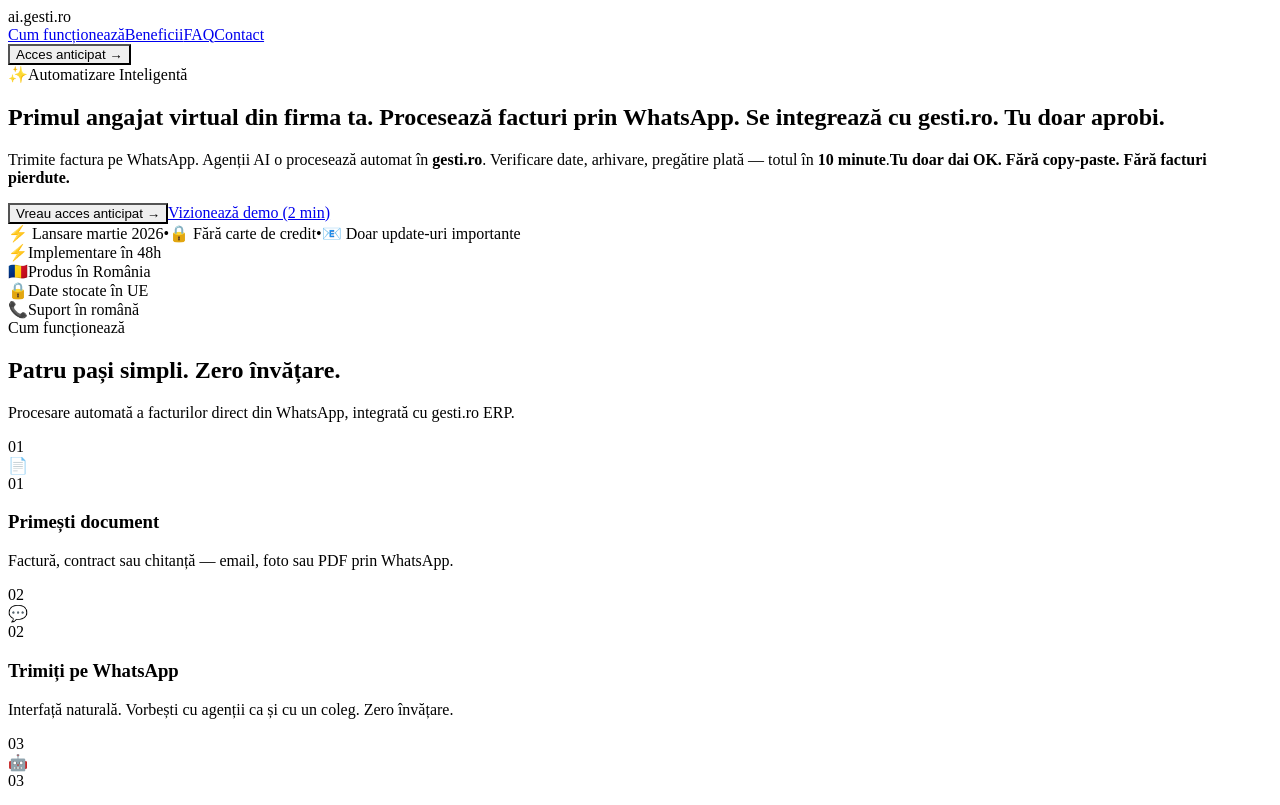
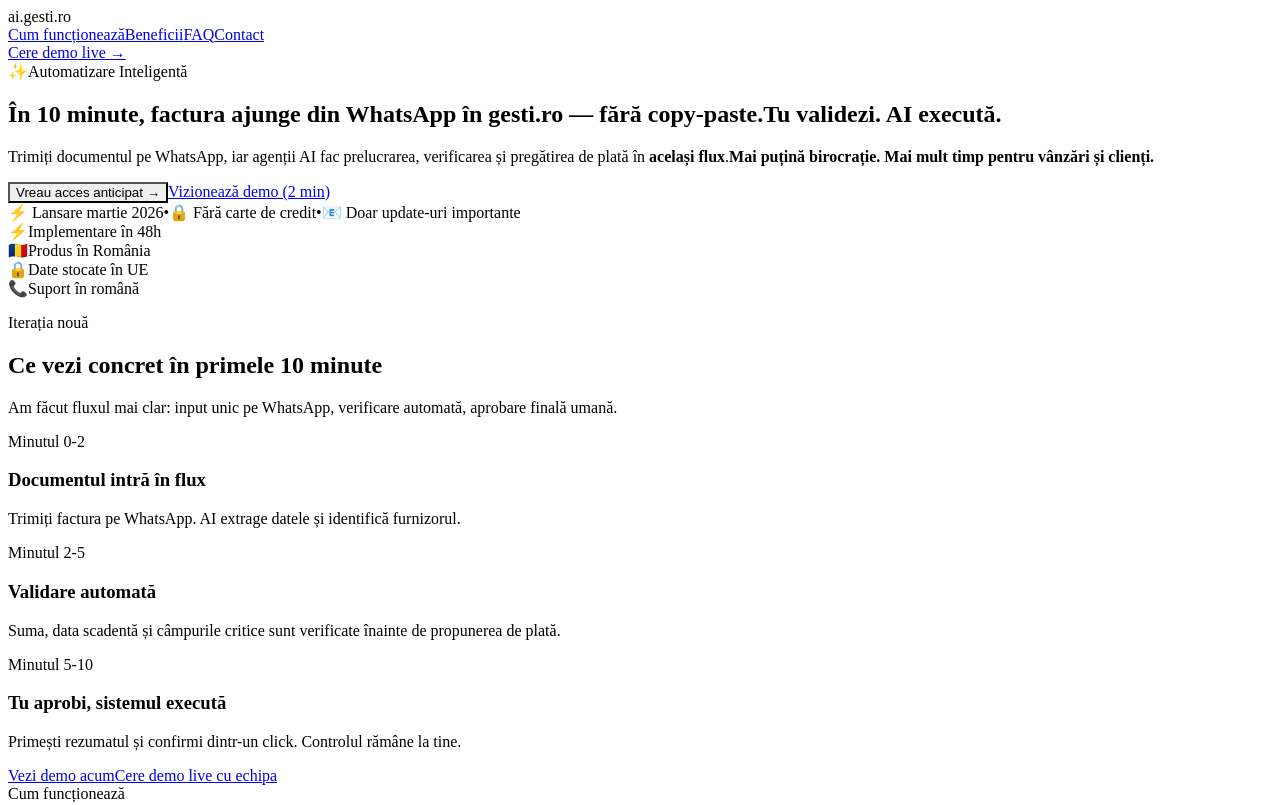
Before and after one commit to fodorutioan/ai.gesti.ro, a Next.js app: page / in a window 1280 px wide. Shown: the top 805 px of the page. Built offline with nearby package versions, Linux system fonts and the light colour scheme.

Commit message:
feat: Iterația 3 landing - mesaj clar 10 minute + secțiune dovadă rapidă + CTA demo live

```diff
--- a/app/page.tsx
+++ b/app/page.tsx
@@ -17,9 +17,9 @@
             <a href="#faq" className="text-sm font-medium text-gray-600 hover:text-gray-900">FAQ</a>
             <a href="#contact" className="text-sm font-medium text-gray-600 hover:text-gray-900">Contact</a>
           </nav>
-          <button className="bg-gradient-to-r from-blue-600 via-purple-600 to-blue-500 bg-[length:200%_auto] animate-gradient-shift text-white px-6 py-2.5 rounded-lg font-medium text-sm hover:shadow-xl focus:outline-none focus:ring-2 focus:ring-blue-600 focus:ring-offset-2 transition-all">
-            Acces anticipat →
-          </button>
+          <a href="#demo-live" className="bg-gradient-to-r from-blue-600 via-purple-600 to-blue-500 bg-[length:200%_auto] animate-gradient-shift text-white px-6 py-2.5 rounded-lg font-medium text-sm hover:shadow-xl focus:outline-none focus:ring-2 focus:ring-blue-600 focus:ring-offset-2 transition-all inline-block">
+            Cere demo live →
+          </a>
         </div>
       </header>
 
@@ -37,18 +37,16 @@
 
             {/* IMPROVED HEADLINE (Gavriil) */}
             <h1 className="text-5xl md:text-6xl font-bold text-gray-900 mb-6 leading-tight">
-              Primul angajat virtual din firma ta.{' '}
-              <span className="bg-gradient-to-r from-blue-600 via-purple-600 to-blue-500 bg-clip-text text-transparent">
-                Procesează facturi prin WhatsApp.
-              </span>{' '}
-              Se integrează cu gesti.ro. Tu doar aprobi.
+              În 10 minute, factura ajunge din WhatsApp în gesti.ro — fără copy-paste.
+              <span className="bg-gradient-to-r from-blue-600 via-purple-600 to-blue-500 bg-clip-text text-transparent block mt-2">
+                Tu validezi. AI execută.
+              </span>
             </h1>
 
             {/* IMPROVED SUBHEADLINE (Gavriil) */}
             <p className="text-xl text-gray-600 mb-8 leading-relaxed">
-              Trimite factura pe WhatsApp. Agenții AI o procesează automat în <strong>gesti.ro</strong>.
-              Verificare date, arhivare, pregătire plată — totul în <strong className="text-blue-600">10 minute</strong>.
-              <strong className="text-gray-900">Tu doar dai OK. Fără copy-paste. Fără facturi pierdute.</strong>
+              Trimiți documentul pe WhatsApp, iar agenții AI fac prelucrarea, verificarea și pregătirea de plată în <strong className="text-blue-600">același flux</strong>.
+              <strong className="text-gray-900 block mt-2">Mai puțină birocrație. Mai mult timp pentru vânzări și clienți.</strong>
             </p>
 
             <div className="flex flex-col sm:flex-row gap-4 justify-center mb-8 fadeInUp delay-200">
@@ -83,6 +81,54 @@
                 <span className="font-medium">{text}</span>
               </div>
             ))}
+          </div>
+        </div>
+      </section>
+
+      {/* Iterația 3 — Dovadă rapidă */}
+      <section id="demo-live" className="py-16 bg-gradient-to-b from-white to-blue-50/40 px-4 sm:px-6 lg:px-8 border-y border-blue-100/60">
+        <div className="max-w-6xl mx-auto">
+          <div className="text-center mb-10">
+            <p className="inline-flex items-center space-x-2 bg-blue-50 border border-blue-200 text-blue-700 px-4 py-2 rounded-full text-sm font-semibold mb-4">
+              <span>Iterația nouă</span>
+            </p>
+            <h2 className="text-3xl md:text-4xl font-bold text-gray-900 mb-3">Ce vezi concret în primele 10 minute</h2>
+            <p className="text-gray-600 max-w-2xl mx-auto">Am făcut fluxul mai clar: input unic pe WhatsApp, verificare automată, aprobare finală umană.</p>
+          </div>
+
+          <div className="grid md:grid-cols-3 gap-6 mb-8">
+            {[
+              {
+                t: 'Minutul 0-2',
+                title: 'Documentul intră în flux',
+                d: 'Trimiți factura pe WhatsApp. AI extrage datele și identifică furnizorul.',
+              },
+              {
+                t: 'Minutul 2-5',
+                title: 'Validare automată',
+                d: 'Suma, data scadentă și câmpurile critice sunt verificate înainte de propunerea de plată.',
+              },
+              {
+                t: 'Minutul 5-10',
+                title: 'Tu aprobi, sistemul execută',
+                d: 'Primești rezumatul și confirmi dintr-un click. Controlul rămâne la tine.',
+              },
+            ].map((item) => (
+              <div key={item.t} className="bg-white rounded-2xl border border-gray-200 p-6 shadow-depth-md">
+                <p className="text-xs font-bold text-blue-600 mb-2 uppercase tracking-wide">{item.t}</p>
+                <h3 className="text-lg font-semibold text-gray-900 mb-2">{item.title}</h3>
+                <p className="text-sm text-gray-600 leading-relaxed">{item.d}</p>
+              </div>
+            ))}
+          </div>
+
+          <div className="flex flex-col sm:flex-row gap-4 justify-center">
+            <a href="/demo" className="bg-gray-900 text-white px-6 py-3 rounded-xl font-semibold text-base hover:bg-black transition-all text-center">
+              Vezi demo acum
+            </a>
+            <a href="mailto:contact@ai.gesti.ro" className="bg-white border-2 border-gray-200 text-gray-800 px-6 py-3 rounded-xl font-semibold text-base hover:border-gray-300 transition-all text-center">
+              Cere demo live cu echipa
+            </a>
           </div>
         </div>
       </section>
```
